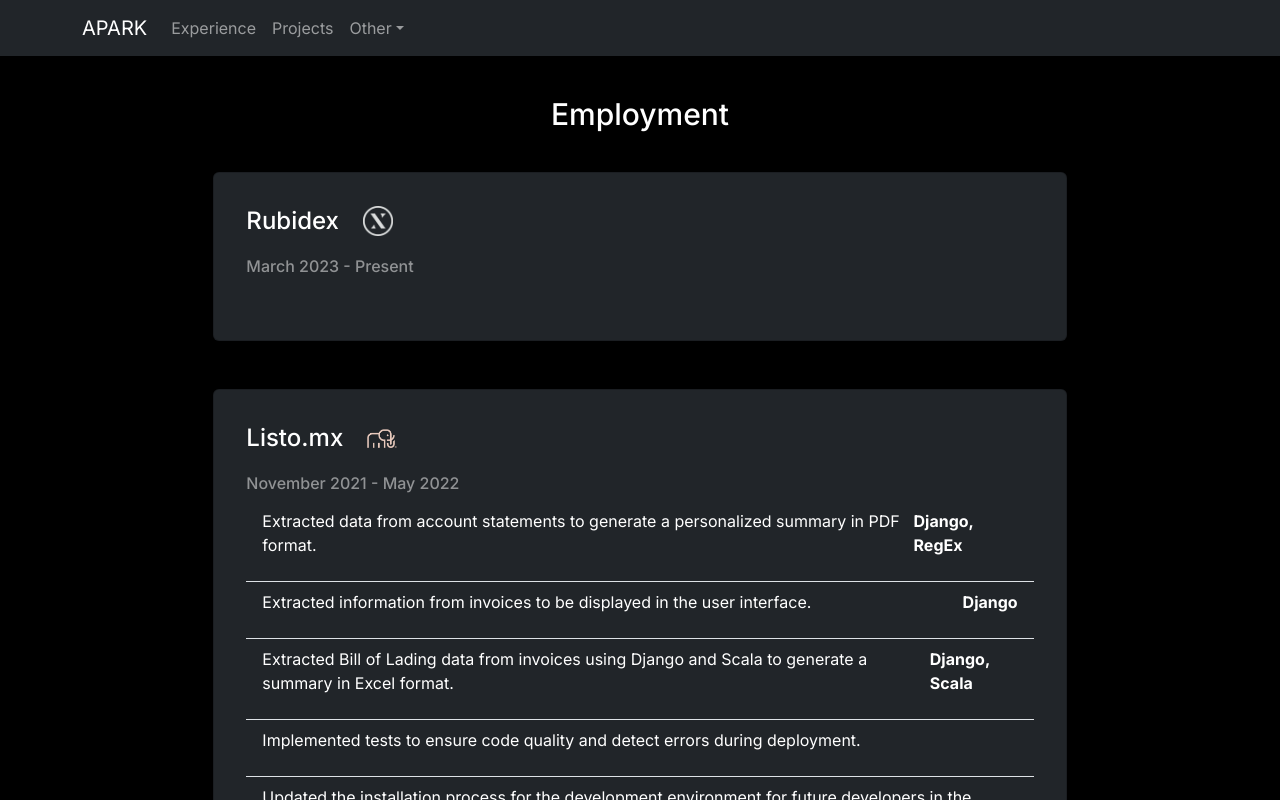
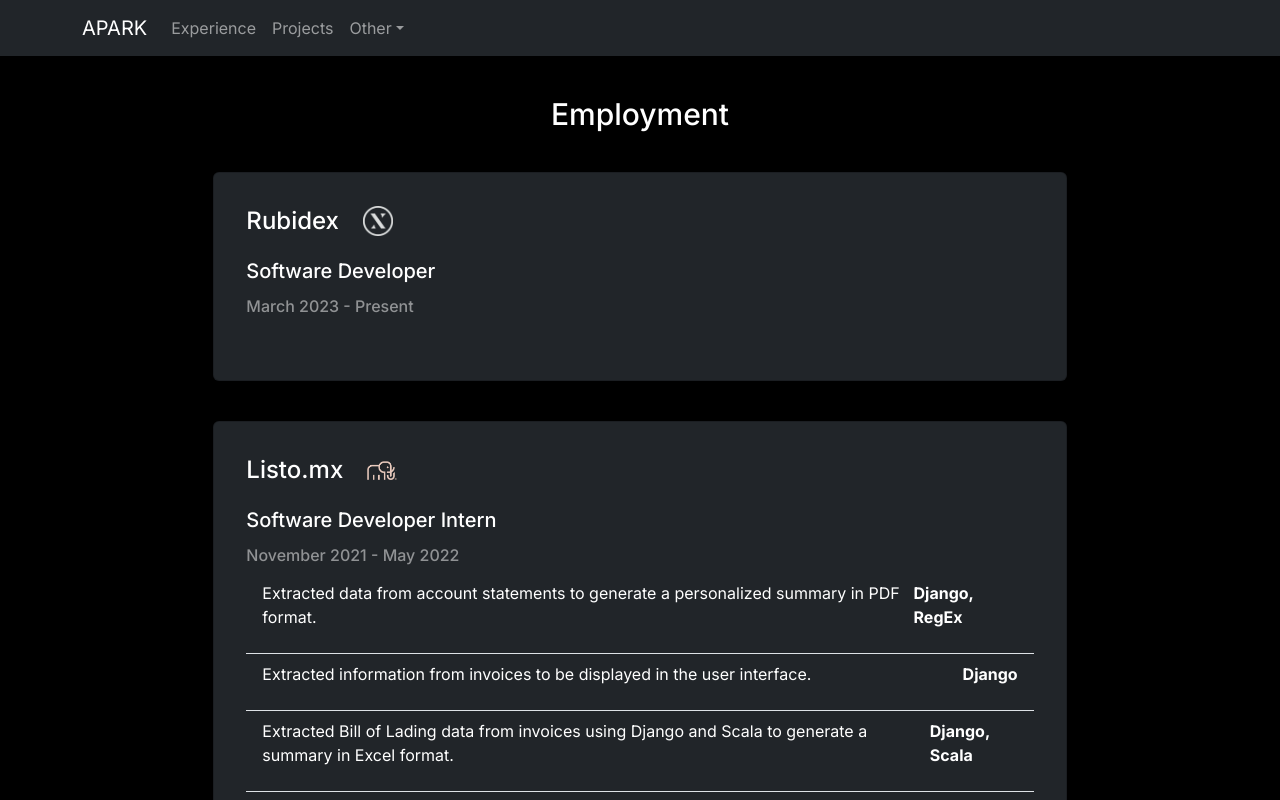
Before and after one commit to alfredoPark-48/apark_home, a Next.js app: page /experience in a window 1280 px wide. Shown: the top 800 px of the page. Built offline with nearby package versions, Linux system fonts and the light colour scheme.

Commit message:
Updated experience page

```diff
--- a/src/app/experience/page.tsx
+++ b/src/app/experience/page.tsx
@@ -10,18 +10,22 @@
 		<MainLayout>
 			<div className='flex flex-col justify-center items-center sm:py-10'>
 				<h1 className='text-3xl mb-10'>Employment</h1>
-				<div className='flex flex-col gap-5 w-2/3 sm:w-2/3'>
+				<div className='flex flex-col gap-10 w-2/3 sm:w-2/3'>
 					<ExperienceCard
 						key={1}
 						title='Rubidex'
+						position='Software Developer'
 						date='March 2023 - Present'
 						logo={RubidexLogo.src}
 					>
-						<ExperienceItem key='rubidex-1'></ExperienceItem>
+						<ExperienceItem key='rubidex-1' technologies=''>
+							{''}
+						</ExperienceItem>
 					</ExperienceCard>
 					<ExperienceCard
 						key={0}
 						title='Listo.mx'
+						position='Software Developer Intern'
 						date='November 2021 - May 2022'
 						logo={ListoMxLogo.src}
 					>
@@ -44,7 +48,7 @@
 							Django and Scala to generate a summary in Excel
 							format.
 						</ExperienceItem>
-						<ExperienceItem key='listo-4'>
+						<ExperienceItem key='listo-4' technologies=''>
 							Implemented tests to ensure code quality and detect
 							errors during deployment.
 						</ExperienceItem>
```
